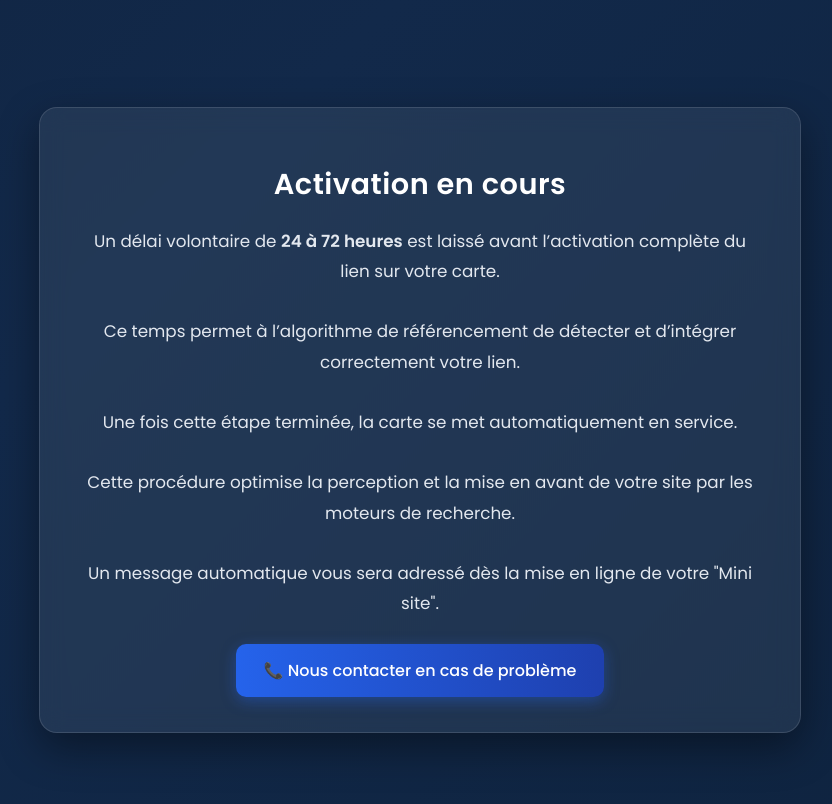
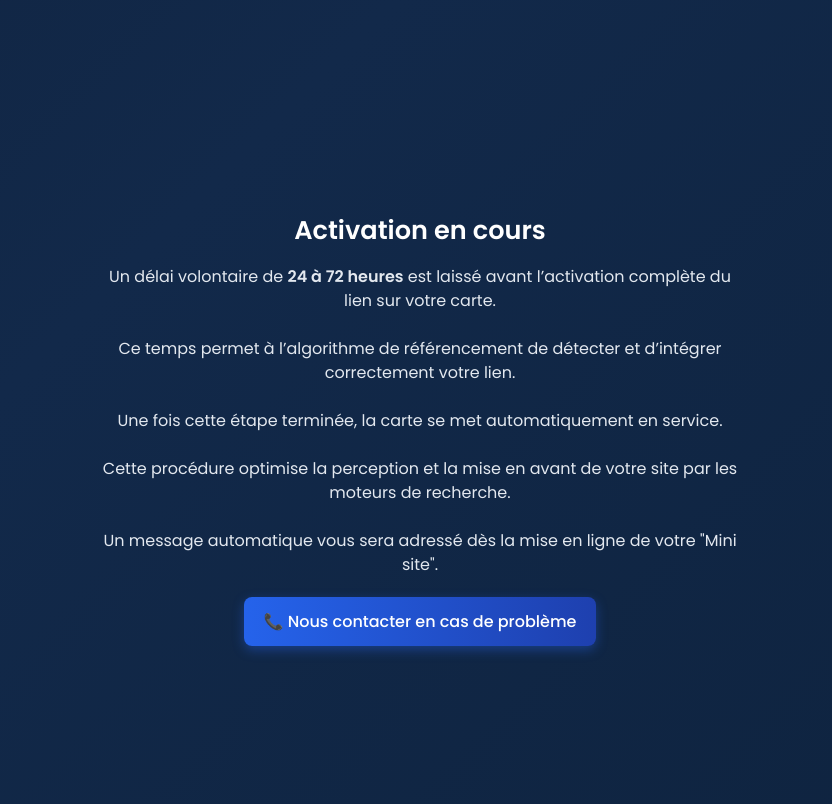
Before and after one commit to RGbusinesscard/Auberge-Penne-Le-Sec, a plain HTML site: page index.html in a window 1280 px wide. Shown: the whole page, without its empty margins (220-1052 px from the left). Drawn offline with Linux system fonts and the light colour scheme.

Commit message:
Update index.html

```diff
--- a/index.html
+++ b/index.html
@@ -6,19 +6,20 @@
   <title>Activation en cours</title>
   <link href="https://fonts.googleapis.com/css2?family=Poppins:wght@400;500;600&display=swap" rel="stylesheet">
   <style>
-    /* Reset et style global */
     body {
       margin: 0;
-      height: 100vh;
-      display: flex;
-      align-items: center;
-      justify-content: center;
+      padding: 0;
+      font-family: 'Poppins', sans-serif;
       background: linear-gradient(-45deg, #0b1e35, #12294a, #0d1a2d, #1c355c);
       background-size: 400% 400%;
       animation: gradientMove 12s ease infinite;
-      font-family: 'Poppins', sans-serif;
       color: #fff;
       text-align: center;
+      display: flex;
+      flex-direction: column;
+      justify-content: center;
+      align-items: center;
+      min-height: 100vh;
       padding: 20px;
     }
 
@@ -28,56 +29,54 @@
       100% { background-position: 0% 50%; }
     }
 
-    /* Conteneur */
-    .container {
-      max-width: 680px;
-      background: rgba(255, 255, 255, 0.07);
-      padding: 35px 40px;
-      border-radius: 18px;
-      box-shadow: 0 15px 40px rgba(0, 0, 0, 0.4);
-      backdrop-filter: blur(12px);
-      border: 1px solid rgba(255, 255, 255, 0.12);
+    h1 {
+      font-size: 1.6rem;
+      font-weight: 600;
+      margin-bottom: 15px;
     }
 
-    /* Titre */
-    h1 {
-      font-size: 1.8rem;
-      font-weight: 600;
-      margin-bottom: 20px;
-      letter-spacing: 0.5px;
-    }
-
-    /* Paragraphe */
     p {
-      font-size: 1.05rem;
-      line-height: 1.8;
-      margin-bottom: 25px;
+      font-size: 1rem;
+      line-height: 1.5;
+      max-width: 650px;
+      margin: 0 auto 20px;
       color: #e3e8ef;
     }
 
-    /* Bouton */
     .btn {
       display: inline-block;
-      padding: 14px 28px;
+      padding: 12px 20px;
       background: linear-gradient(90deg, #2563eb, #1e40af);
       color: white;
-      border-radius: 10px;
+      border-radius: 8px;
       font-weight: 500;
       text-decoration: none;
       font-size: 1rem;
-      box-shadow: 0 4px 15px rgba(37, 99, 235, 0.4);
+      box-shadow: 0 4px 12px rgba(37, 99, 235, 0.4);
       transition: all 0.3s ease;
     }
 
     .btn:hover {
       background: linear-gradient(90deg, #1e40af, #2563eb);
       transform: translateY(-2px);
-      box-shadow: 0 6px 20px rgba(37, 99, 235, 0.5);
+      box-shadow: 0 6px 18px rgba(37, 99, 235, 0.5);
+    }
+
+    @media (max-width: 600px) {
+      h1 {
+        font-size: 1.3rem;
+      }
+      p {
+        font-size: 0.95rem;
+      }
+      .btn {
+        font-size: 0.9rem;
+        padding: 10px 16px;
+      }
     }
   </style>
 </head>
 <body>
-  <div class="container">
   <h1>Activation en cours</h1>
   <p>
     Un délai volontaire de <strong>24 à 72 heures</strong> est laissé avant l’activation complète du lien sur votre carte.<br><br>
@@ -87,6 +86,5 @@
     Un message automatique vous sera adressé dès la mise en ligne de votre "Mini site".
   </p>
   <a href="tel:+33764021268" class="btn">📞 Nous contacter en cas de problème</a>
-  </div>
 </body>
 </html>
```
Lines whose indentation alone changed are shown as unchanged.
